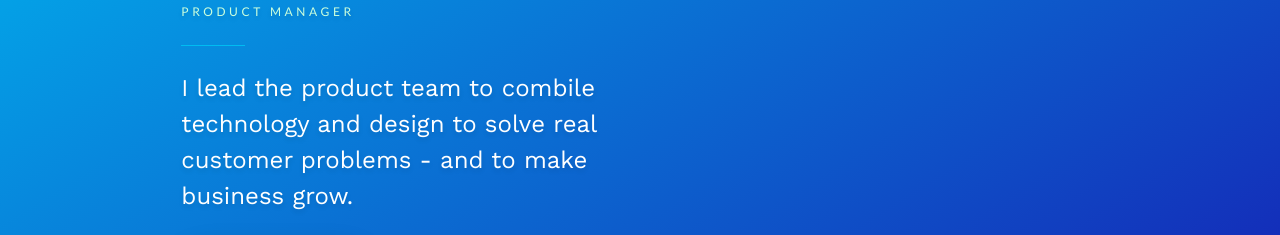
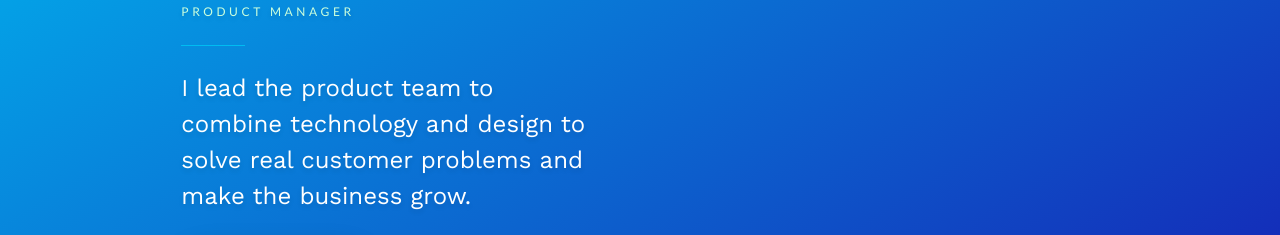
Before and after one commit to kang-estrella/Github-Page, a plain HTML site: page index.html in a window 1280 px wide. Shown: the part 251-486 px from the top of the page. Drawn offline with nearby package versions, Linux system fonts and the light colour scheme; a script that the page names is missing.

Commit message:
modify some misspelling

```diff
--- a/index.html
+++ b/index.html
@@ -53,7 +53,7 @@
       <hr class="hr">
       <div class="description">
         <p>
-          I lead the product team to combile technology and design to solve real customer problems - and to make business grow.
+          I lead the product team to combine technology and design to solve real customer problems and make the business grow.
         </p>
       </div>
       <div class="contact">
```
